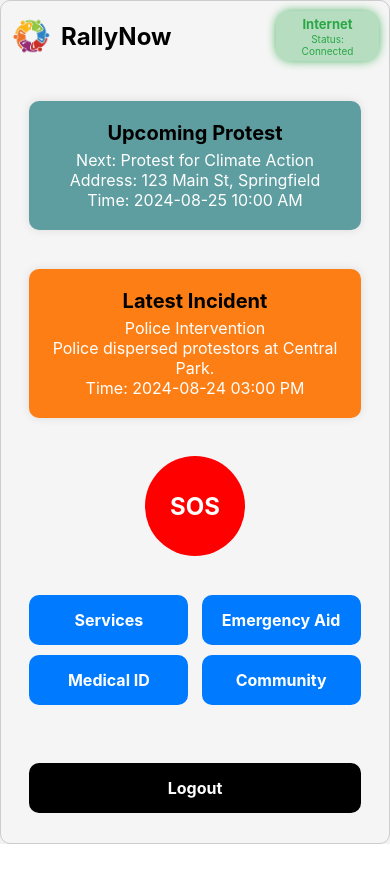
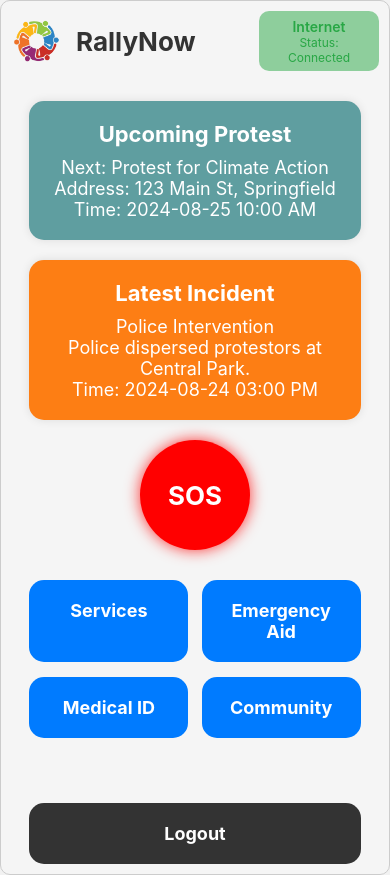
Before and after one commit to mmc03-ucb/rallynow, a React Native app: screen /LandingPage in a window 390 px wide. Before the commit the page ends 844 px from the top, so only its background shows below. Built offline with nearby package versions, Linux system fonts and the light colour scheme.

Commit message:
updated landing page ui and added protestlist

```diff
--- a/App.tsx
+++ b/App.tsx
@@ -6,6 +6,7 @@ import SignUp from './screens/SignUp';
 import SignIn from './screens/SignIn';
 import ProtestList from './screens/ProtestList';
 import LandingPage from './screens/LandingPage';
+import IncidentList from './screens/IncidentList';
 import './firebaseConfig';
 
 const Stack = createStackNavigator();
@@ -29,6 +30,7 @@ const App = () => {
           }}
         />
         <Stack.Screen name="ProtestList" component={ProtestList} />
+        <Stack.Screen name="IncidentList" component={IncidentList} />
       </Stack.Navigator>
     </NavigationContainer>
   );
--- /dev/null
+++ b/screens/IncidentList.js
@@ -0,0 +1,226 @@
+import React, { useState, useEffect } from 'react';
+import { View, Text, StyleSheet, FlatList, TouchableOpacity, Alert, SafeAreaView, TextInput, Modal } from 'react-native';
+import { useNavigation } from '@react-navigation/native';
+import { getFirestore, collection, addDoc, onSnapshot, query, orderBy } from 'firebase/firestore';
+
+const IncidentList = () => {
+  const [incidents, setIncidents] = useState([]);
+  const [modalVisible, setModalVisible] = useState(false);
+  const [newIncidentTitle, setNewIncidentTitle] = useState('');
+  const [newIncidentDescription, setNewIncidentDescription] = useState('');
+  const [newIncidentLocation, setNewIncidentLocation] = useState('');
+  const [newIncidentDate, setNewIncidentDate] = useState('');
+
+  const db = getFirestore();
+
+  useEffect(() => {
+    const q = query(collection(db, 'incidents'), orderBy('date', 'desc'));
+    const unsubscribe = onSnapshot(q, (snapshot) => {
+      const incidentsArray = snapshot.docs.map(doc => ({ id: doc.id, ...doc.data() }));
+      setIncidents(incidentsArray);
+    });
+
+    return () => unsubscribe();
+  }, []);
+
+  const handleAddIncident = () => {
+    setModalVisible(true);
+  };
+
+  const handleSubmitIncident = async () => {
+    if (newIncidentTitle && newIncidentDescription && newIncidentLocation && newIncidentDate) {
+      try {
+        await addDoc(collection(db, 'incidents'), {
+          title: newIncidentTitle,
+          description: newIncidentDescription,
+          location: newIncidentLocation,
+          date: newIncidentDate,
+        });
+        setModalVisible(false);
+        setNewIncidentTitle('');
+        setNewIncidentDescription('');
+        setNewIncidentLocation('');
+        setNewIncidentDate('');
+      } catch (error) {
+        Alert.alert('Error', 'Failed to add incident. Please try again.');
+      }
+    } else {
+      Alert.alert('Error', 'Please fill out all fields.');
+    }
+  };
+
+  const renderItem = ({ item }) => (
+    <View style={styles.incidentItem}>
+      <Text style={styles.incidentTitle}>{item.title}</Text>
+      <Text style={styles.incidentDetails}>Location: {item.location}</Text>
+      <Text style={styles.incidentDetails}>Date: {item.date}</Text>
+      <Text style={styles.incidentDetails}>Description: {item.description}</Text>
+    </View>
+  );
+
+  return (
+    <SafeAreaView style={styles.container}>
+      <Text style={styles.title}>Incidents</Text>
+      <FlatList
+        data={incidents}
+        renderItem={renderItem}
+        keyExtractor={(item) => item.id}
+        contentContainerStyle={styles.listContent}
+      />
+      <View style={styles.footer}>
+        <TouchableOpacity onPress={handleAddIncident} style={styles.addButton}>
+          <Text style={styles.addButtonText}>Report Incident</Text>
+        </TouchableOpacity>
+      </View>
+
+      <Modal visible={modalVisible} animationType="slide" transparent={true}>
+        <View style={styles.modalContainer}>
+          <View style={styles.modalContent}>
+            <Text style={styles.modalTitle}>Add New Incident</Text>
+            <TextInput
+              style={styles.input}
+              placeholder="Incident Title"
+              value={newIncidentTitle}
+              onChangeText={setNewIncidentTitle}
+            />
+            <TextInput
+              style={styles.input}
+              placeholder="Description"
+              value={newIncidentDescription}
+              onChangeText={setNewIncidentDescription}
+            />
+            <TextInput
+              style={styles.input}
+              placeholder="Location"
+              value={newIncidentLocation}
+              onChangeText={setNewIncidentLocation}
+            />
+            <TextInput
+              style={styles.input}
+              placeholder="Date"
+              value={newIncidentDate}
+              onChangeText={setNewIncidentDate}
+            />
+            <View style={styles.modalButtons}>
+              <TouchableOpacity onPress={handleSubmitIncident} style={styles.submitButton}>
+                <Text style={styles.submitButtonText}>Submit</Text>
+              </TouchableOpacity>
+              <TouchableOpacity onPress={() => setModalVisible(false)} style={styles.cancelButton}>
+                <Text style={styles.cancelButtonText}>Cancel</Text>
+              </TouchableOpacity>
+            </View>
+          </View>
+        </View>
+      </Modal>
+    </SafeAreaView>
+  );
+};
+
+const styles = StyleSheet.create({
+  container: {
+    flex: 1,
+    padding: 20,
+    backgroundColor: '#f5f5f5',
+  },
+  title: {
+    fontSize: 24,
+    fontWeight: 'bold',
+    marginBottom: 20,
+    textAlign: 'center',
+  },
+  listContent: {
+    paddingBottom: 20,
+  },
+  incidentItem: {
+    padding: 15,
+    backgroundColor: '#fff',
+    borderRadius: 10,
+    marginBottom: 10,
+    shadowColor: '#000',
+    shadowOpacity: 0.1,
+    shadowRadius: 5,
+    elevation: 3,
+  },
+  incidentTitle: {
+    fontSize: 18,
+    fontWeight: 'bold',
+    marginBottom: 5,
+    color: '#333',
+  },
+  incidentDetails: {
+    fontSize: 14,
+    color: '#777',
+    marginBottom: 3,
+  },
+  footer: {
+    alignItems: 'center',
+    marginTop: 20,
+  },
+  addButton: {
+    backgroundColor: 'green',
+    padding: 10,
+    borderRadius: 5,
+    alignItems: 'center',
+  },
+  addButtonText: {
+    color: '#fff',
+    fontSize: 16,
+    fontWeight: 'bold',
+  },
+  modalContainer: {
+    flex: 1,
+    justifyContent: 'center',
+    alignItems: 'center',
+    backgroundColor: 'rgba(0,0,0,0.5)',
+  },
+  modalContent: {
+    backgroundColor: '#fff',
+    padding: 20,
+    borderRadius: 10,
+    width: '80%',
+  },
+  modalTitle: {
+    fontSize: 20,
+    fontWeight: 'bold',
+    marginBottom: 20,
+    textAlign: 'center',
+  },
+  input: {
+    height: 40,
+    borderColor: 'gray',
+    borderWidth: 1,
+    marginBottom: 12,
+    padding: 10,
+    borderRadius: 5,
+  },
+  modalButtons: {
+    flexDirection: 'row',
+    justifyContent: 'space-between',
+  },
+  submitButton: {
+    backgroundColor: 'green',
+    padding: 10,
+    borderRadius: 5,
+    alignItems: 'center',
+    width: '45%',
+  },
+  submitButtonText: {
+    color: '#fff',
+    fontSize: 16,
+    fontWeight: 'bold',
+  },
+  cancelButton: {
+    backgroundColor: 'red',
+    padding: 10,
+    borderRadius: 5,
+    alignItems: 'center',
+    width: '45%',
+  },
+  cancelButtonText: {
+    color: '#fff',
+    fontSize: 16,
+    fontWeight: 'bold',
+  },
+});
+
+export default IncidentList;
--- a/screens/LandingPage.js
+++ b/screens/LandingPage.js
@@ -40,6 +40,8 @@ const LandingPage = () => {
   const handleViewMore = (type) => {
     if (type === 'protests') {
       navigation.navigate('ProtestList');
+    } else if (type === 'incidents') {
+      navigation.navigate('IncidentList');
     } else {
       Alert.alert(`Viewing more ${type}`, `Show more details about ${type}`);
     }
@@ -59,10 +61,7 @@ const LandingPage = () => {
             <Text style={styles.headerText}>RallyNow</Text>
           </View>
           <TouchableOpacity
-            style={[
-              styles.internetCard,
-              { backgroundColor: 'rgba(40, 167, 69, 0.3)' }, // Slightly less transparent green background
-            ]}
+            style={styles.internetCard}
             onPress={() => handleViewMore('internet connectivity')}
           >
             <Text style={styles.internetCardTitle}>Internet</Text>
@@ -148,57 +147,53 @@ const styles = StyleSheet.create({
     flexDirection: 'row',
     justifyContent: 'space-between',
     alignItems: 'center',
-    marginBottom: 20,
+    marginBottom: 30,
   },
   logoContainer: {
     flexDirection: 'row',
     alignItems: 'center',
   },
   logo: {
-    width: 40,
-    height: 40,
-    marginRight: 10,
+    width: 50,
+    height: 50,
+    marginRight: 15,
   },
   headerText: {
-    fontSize: 24,
+    fontSize: 26,
     fontWeight: 'bold',
+    color: '#333',
   },
   internetCard: {
-    width: 103,
-    height: 50,
-    borderRadius: 15,
+    width: 120,
+    height: 60,
+    borderRadius: 10,
     padding: 10,
-    shadowColor: '#28a745',
-    shadowOpacity: 0.8,
-    shadowRadius: 10,
-    elevation: 15,
     justifyContent: 'center',
     alignItems: 'center',
+    backgroundColor: 'rgba(40, 167, 69, 0.5)',
   },
   internetCardTitle: {
-    fontSize: 13,
-    fontWeight: 'bold',
+    fontSize: 14,
+    fontWeight: '600',
     color: '#28a745',
     textAlign: 'center',
-    marginBottom: 1,
   },
   internetCardContent: {
-    fontSize: 10,
+    fontSize: 12,
     color: '#28a745',
     textAlign: 'center',
   },
   centerContent: {
     flex: 1,
-    justifyContent: 'space-between',
+    justifyContent: 'center',
     alignItems: 'center',
-    marginTop: 20,
-    marginBottom: 20,
   },
   card: {
     width: '90%',
-    borderRadius: 10,
+    borderRadius: 15,
     padding: 20,
     marginBottom: 20,
+    backgroundColor: '#5F9EA0',
     shadowColor: '#000',
     shadowOpacity: 0.1,
     shadowRadius: 10,
@@ -206,28 +201,33 @@ const styles = StyleSheet.create({
     alignItems: 'center',
   },
   cardTitle: {
-    fontSize: 20,
+    fontSize: 22,
     fontWeight: 'bold',
-    marginBottom: 5,
+    marginBottom: 10,
+    color: '#fff',
     textAlign: 'center',
   },
   cardContent: {
-    fontSize: 16,
+    fontSize: 18,
     color: '#fff',
     textAlign: 'center',
   },
   sosButton: {
-    width: 100,
-    height: 100,
-    borderRadius: 50,
-    backgroundColor: 'red',
+    width: 110,
+    height: 110,
+    borderRadius: 55,
+    backgroundColor: '#FF0000',
     justifyContent: 'center',
     alignItems: 'center',
-    marginBottom: 20,
+    marginBottom: 30,
+    shadowColor: '#FF0000',
+    shadowOpacity: 0.8,
+    shadowRadius: 15,
+    elevation: 10,
   },
   sosButtonText: {
     color: '#fff',
-    fontSize: 24,
+    fontSize: 26,
     fontWeight: 'bold',
   },
   buttonGrid: {
@@ -235,33 +235,33 @@ const styles = StyleSheet.create({
     flexDirection: 'row',
     flexWrap: 'wrap',
     justifyContent: 'space-between',
-    marginBottom: 20,
+    marginBottom: 30,
   },
   gridButton: {
     width: '48%',
     backgroundColor: '#007bff',
-    padding: 15,
-    borderRadius: 10,
-    marginBottom: 10,
+    padding: 20,
+    borderRadius: 15,
+    marginBottom: 15,
     alignItems: 'center',
   },
   gridButtonText: {
     color: '#fff',
-    fontSize: 16,
+    fontSize: 18,
     fontWeight: 'bold',
     textAlign: 'center',
   },
   logoutButton: {
     width: '90%',
-    backgroundColor: 'black',
-    padding: 15,
-    borderRadius: 10,
+    backgroundColor: '#333',
+    padding: 20,
+    borderRadius: 15,
     alignItems: 'center',
-    marginTop: 10,
+    marginTop: 20,
   },
   logoutButtonText: {
     color: '#fff',
-    fontSize: 16,
+    fontSize: 18,
     fontWeight: 'bold',
     textAlign: 'center',
   },
```
